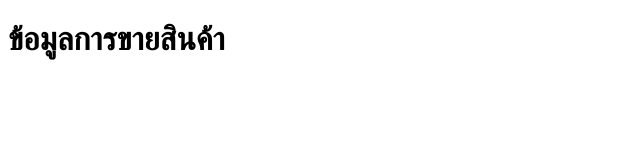
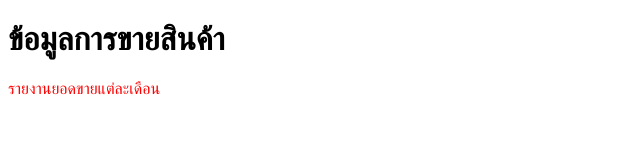
Before and after one commit to nnewv/newproject, a plain HTML site: page index.html in a window 1280 px wide. Shown: the whole page, without its empty margins (0-640 px from the left). Drawn offline with Linux system fonts and the light colour scheme.

Commit message:
add report sale

```diff
--- a/index.html
+++ b/index.html
@@ -4,9 +4,15 @@
     <meta charset="UTF-8">
     <meta name="viewport" content="width=device-width, initial-scale=1.0">
     <title>Document</title>
+    <style>
+        p{
+            color: red;
+        }
+    </style>
 </head>
 <body>
 
     <h1>ข้อมูลการขายสินค้า</h1>
+    <p>รายงานยอดขายแต่ละเดือน</p>
 </body>
 </html>
```
